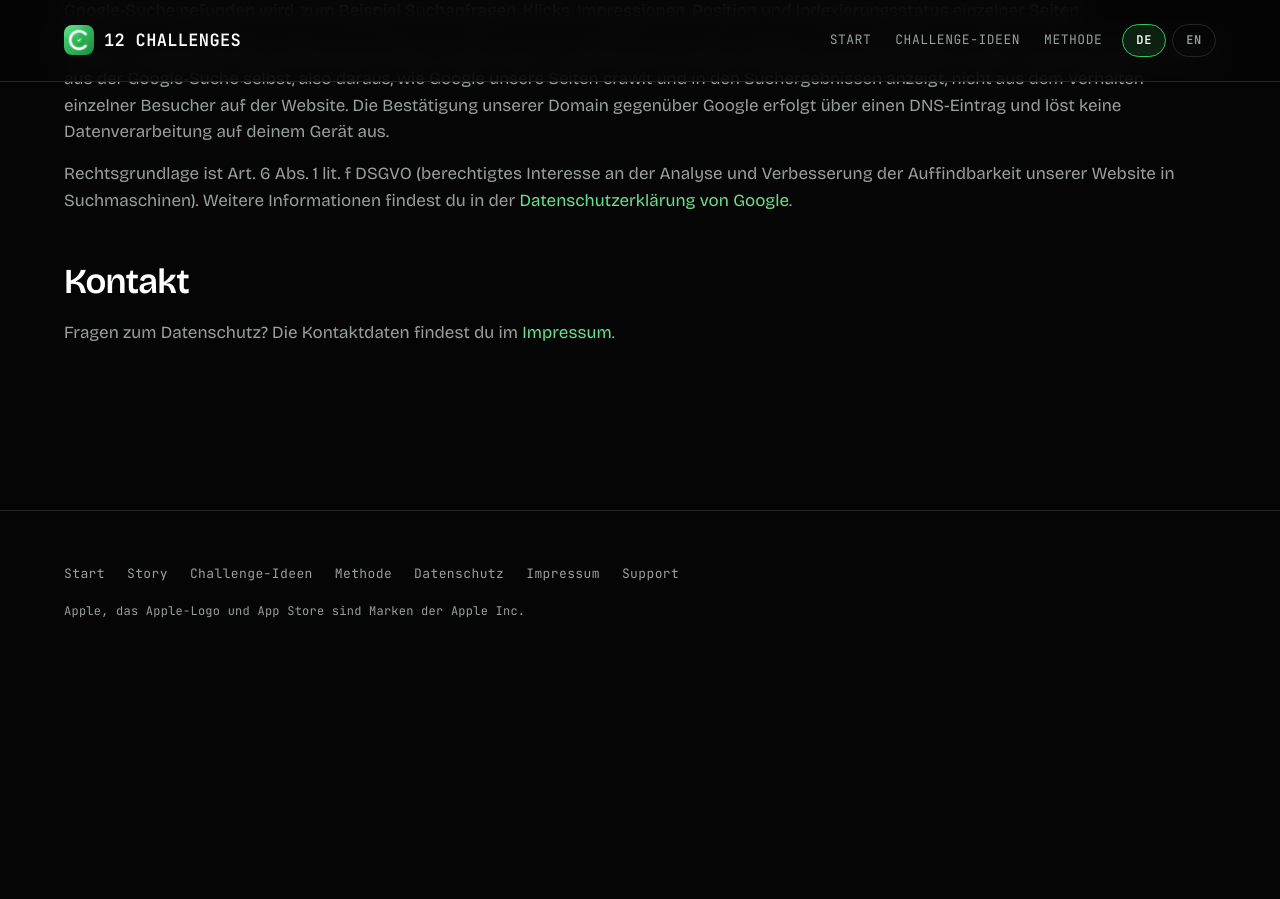
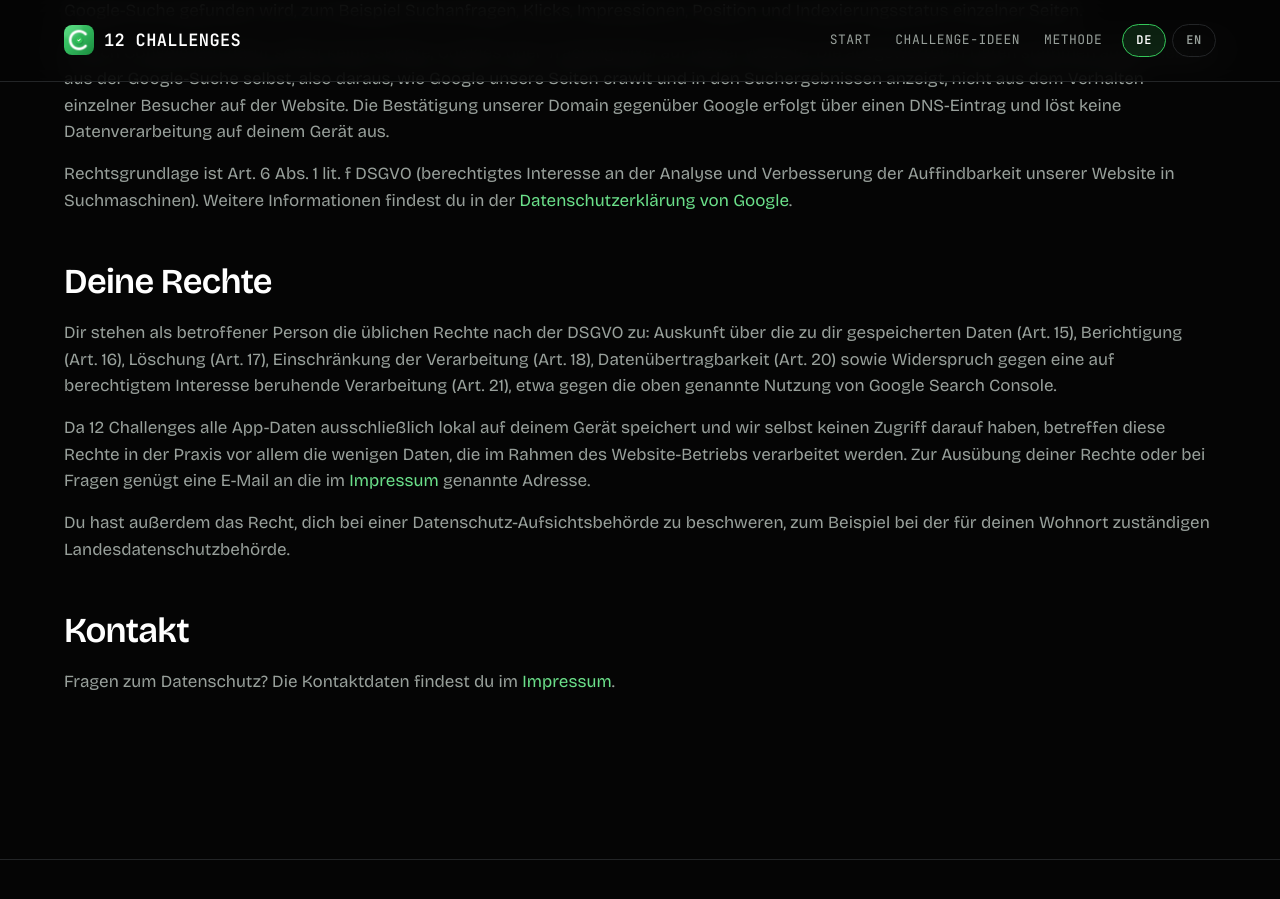
Before and after one commit to YannesJ/12c-website, a Jekyll site: the page built from privacy.html, in a window 1280 px wide and 900 px high, scrolled down 1519 px. Built offline with Jekyll 4.4.1, drawn with Linux system fonts in a browser that asks for light colours; before the commit the page ends 2208 px from its top, so only the background shows below that.

Commit message:
fix: Fehlenden Abschnitt "Deine Rechte" in der Datenschutzerklärung ergänzt
Betroffenenrechte (Auskunft, Berichtigung, Löschung, Einschränkung,
Datenübertragbarkeit, Widerspruch, Beschwerderecht) fehlten komplett,
obwohl bei Google Search Console explizit berechtigtes Interesse
(Art. 6 Abs. 1 lit. f DSGVO) als Rechtsgrundlage genannt wird, was nach
Art. 21 DSGVO ein Widerspruchsrecht auslöst, über das informiert werden muss.

Co-Authored-By: Claude Sonnet 5 <noreply@anthropic.com>

```diff
--- a/privacy.html
+++ b/privacy.html
@@ -95,6 +95,29 @@ main_class: legal
         </section>
 
         <section>
+          <h2>Deine Rechte</h2>
+          <p>
+            Dir stehen als betroffener Person die üblichen Rechte nach der DSGVO zu: Auskunft
+            über die zu dir gespeicherten Daten (Art. 15), Berichtigung (Art. 16), Löschung
+            (Art. 17), Einschränkung der Verarbeitung (Art. 18), Datenübertragbarkeit (Art. 20)
+            sowie Widerspruch gegen eine auf berechtigtem Interesse beruhende Verarbeitung
+            (Art. 21), etwa gegen die oben genannte Nutzung von Google Search Console.
+          </p>
+          <p>
+            Da 12 Challenges alle App-Daten ausschließlich lokal auf deinem Gerät speichert und
+            wir selbst keinen Zugriff darauf haben, betreffen diese Rechte in der Praxis vor
+            allem die wenigen Daten, die im Rahmen des Website-Betriebs verarbeitet werden. Zur
+            Ausübung deiner Rechte oder bei Fragen genügt eine E-Mail an die im
+            <a href="{{ site.data.pages.imprint.de | relative_url }}">Impressum</a> genannte Adresse.
+          </p>
+          <p>
+            Du hast außerdem das Recht, dich bei einer Datenschutz-Aufsichtsbehörde zu
+            beschweren, zum Beispiel bei der für deinen Wohnort zuständigen
+            Landesdatenschutzbehörde.
+          </p>
+        </section>
+
+        <section>
           <h2>Kontakt</h2>
           <p>
             Fragen zum Datenschutz? Die Kontaktdaten findest du im
```
Also changed, not shown: en/privacy.html (+22 -0 lines).
